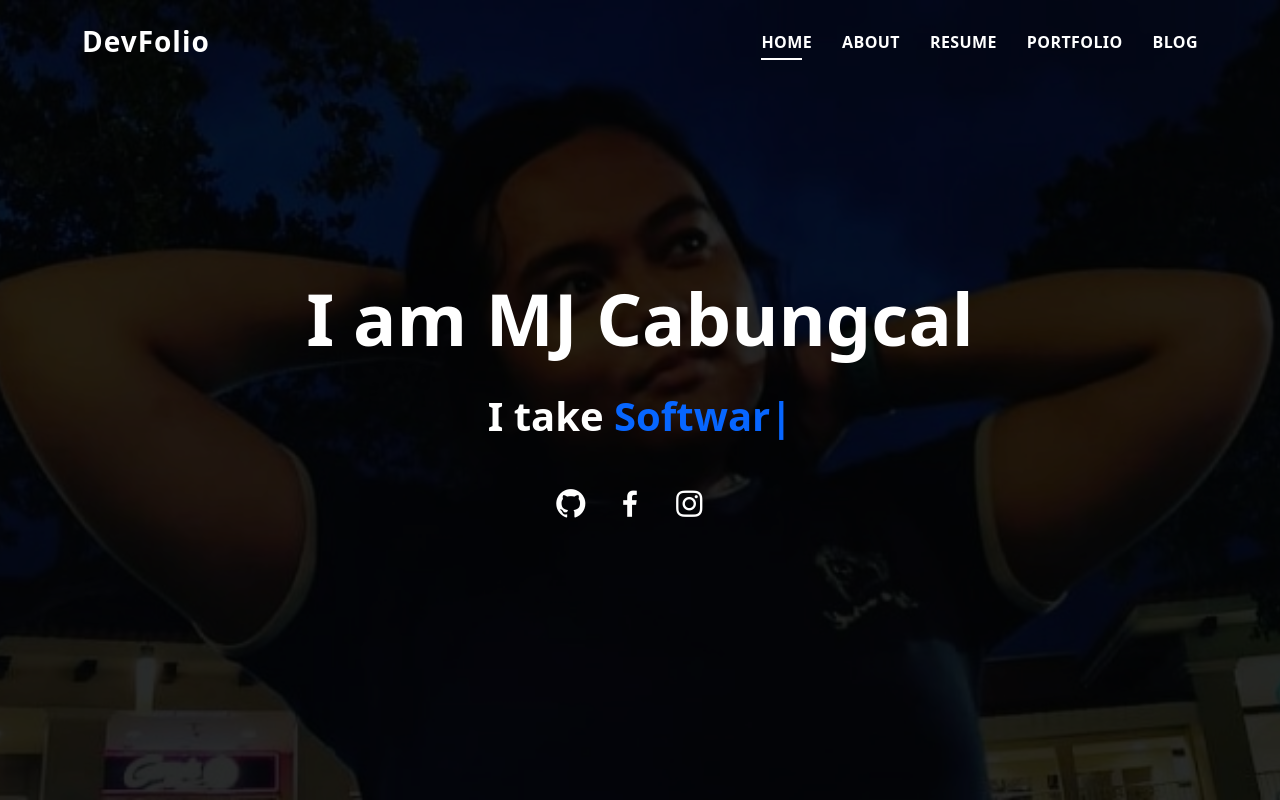
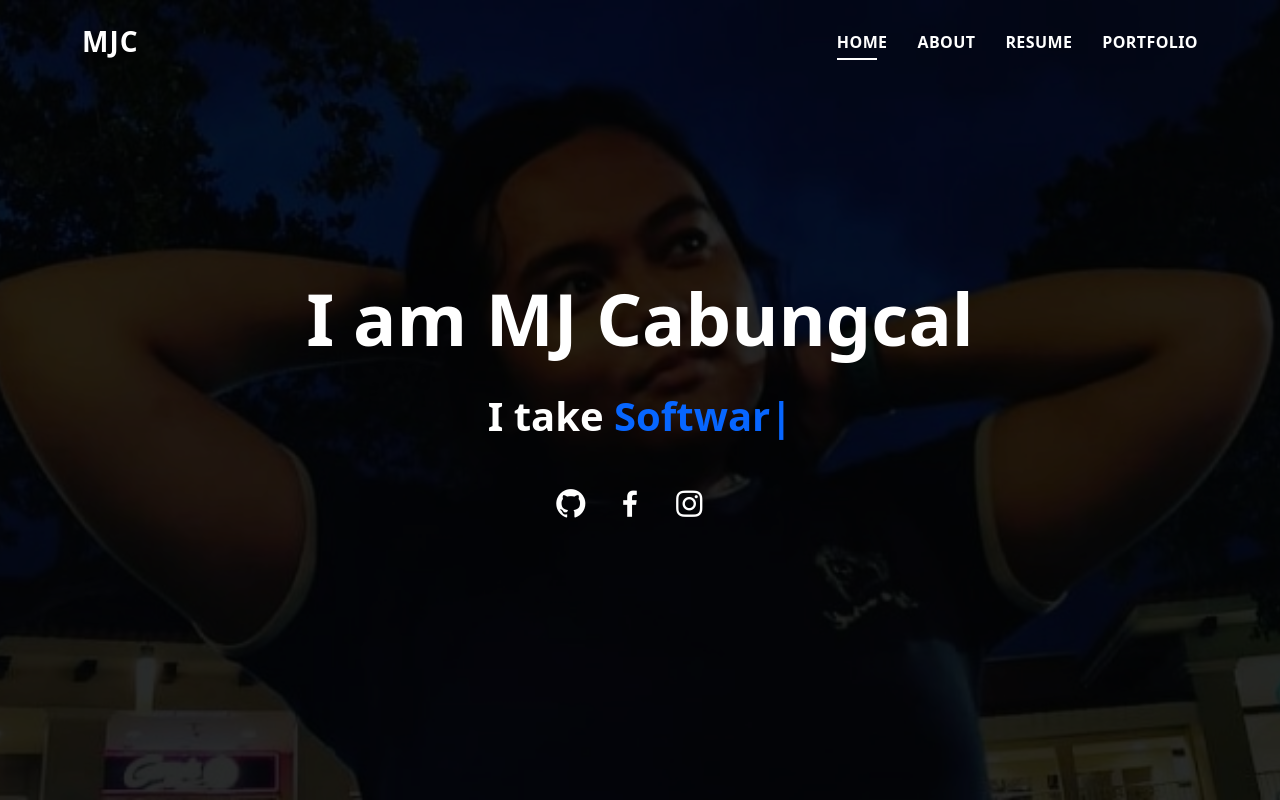
Before and after one commit to EmGZ/EmGZ.github.io, a plain HTML site: page index.html in a window 1280 px wide. Shown: the top 800 px of the page. Drawn offline with Linux system fonts and the light colour scheme.

Commit message:
Update index.html

```diff
--- a/index.html
+++ b/index.html
@@ -38,7 +38,7 @@
   <header id="header" class="fixed-top">
     <div class="container d-flex align-items-center justify-content-between">
 
-      <h1 class="logo"><a href="index.html">DevFolio</a></h1>
+      <h1 class="logo"><a href="index.html">MJC</a></h1>
 
       <nav id="navbar" class="navbar">
         <ul>
@@ -46,7 +46,6 @@
           <li><a class="nav-link scrollto" href="#about">About</a></li>
           <li><a class="nav-link scrollto" href="#resume">Resume</a></li>
           <li><a class="nav-link scrollto " href="#work">Portfolio</a></li>
-          <li><a class="nav-link scrollto " href="#blog">Blog</a></li>
         </ul>
         <i class="bi bi-list mobile-nav-toggle"></i>
       </nav><!-- .navbar -->
```
